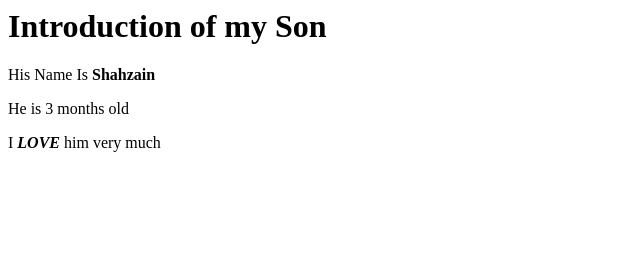
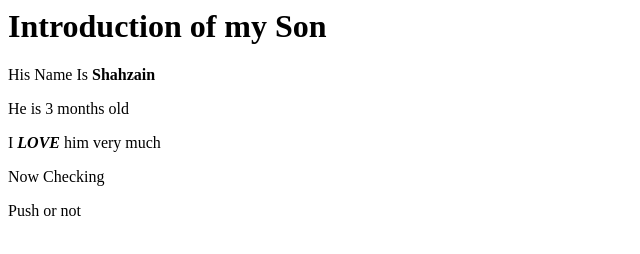
Before and after one commit to Abdullahsani23/1st-assignment, a plain HTML site: page index.html in a window 1280 px wide. Shown: the whole page, without its empty margins (0-640 px from the left). Drawn offline with Linux system fonts and the light colour scheme.

Commit message:
2nd commit

```diff
--- a/index.html
+++ b/index.html
@@ -6,3 +6,5 @@
 <p>His Name Is <b>Shahzain</b></p>
 <p>He is 3 months old</p>
 <p>I <b><i>LOVE</i></b> him very much</p>
+<p>Now Checking</p>
+<p> Push or not </p>
```
